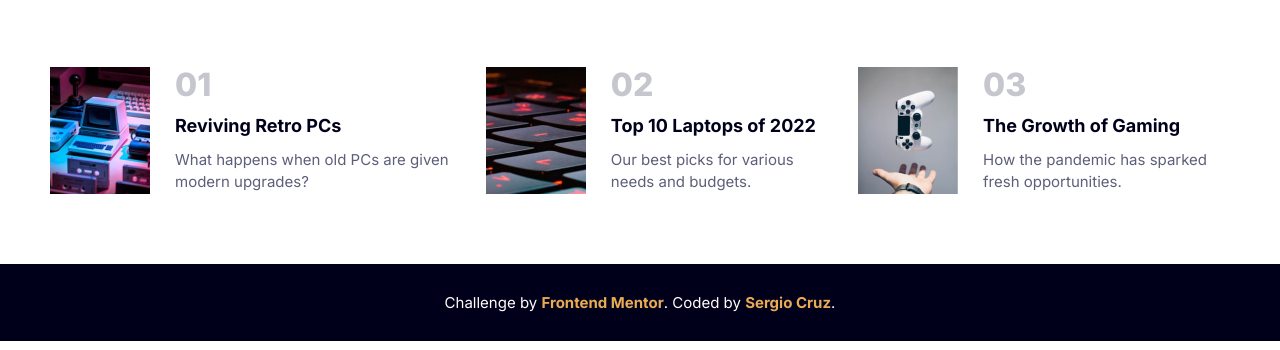
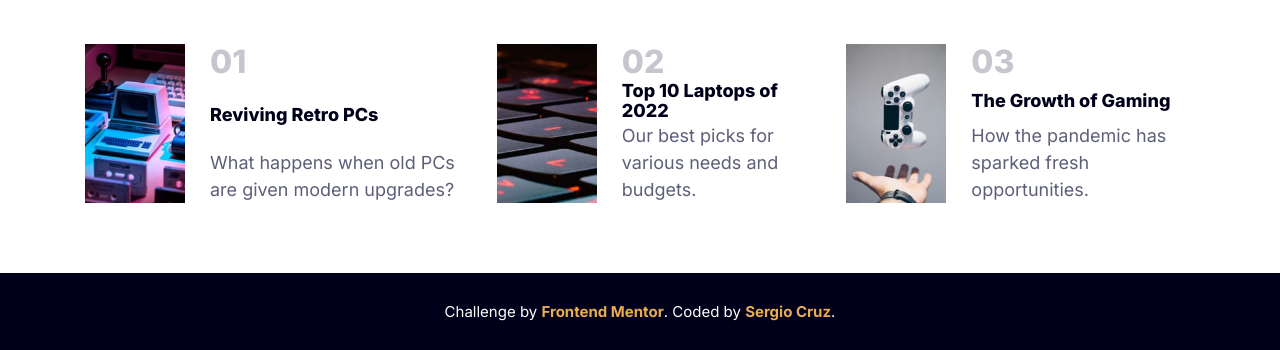
Before and after one commit to SergioCzP/news-homepage, a website: page index.html in a window 1280 px wide. Shown: the part 743-1093 px from the top of the page. Drawn offline with Linux system fonts and the light colour scheme.

Commit message:
meddesk mq done

```diff
--- a/scss/header/_header.scss
+++ b/scss/header/_header.scss
@@ -15,6 +15,12 @@
 
   @include m.mindesk {
     padding: 9rem 5rem 5rem;
+  }
+
+  @include m.meddesk {
+    max-width: 111rem;
+    padding-inline: 0;
+    margin: 0 auto;
   }
 }
 
--- a/scss/main/_aside.scss
+++ b/scss/main/_aside.scss
@@ -11,10 +11,18 @@
   &__container {
     padding: 3rem 2rem;
     background-color: v.$veryDarkBlue;
+
+    @include m.meddesk {
+      padding: 4rem 2.5rem 3.5rem;
+    }
   }
 
   &__title {
     color: v.$softOrange;
+
+    @include m.meddesk {
+      font-size: 4rem;
+    }
   }
 
   &__new {
@@ -27,6 +35,10 @@
   &__heading {
     color: v.$offWhite;
     margin: 3rem 0 1.5rem;
+
+    @include m.meddesk {
+      font-size: 2rem;
+    }
   }
 
   &__text {
--- a/scss/main/_main.scss
+++ b/scss/main/_main.scss
@@ -9,6 +9,11 @@
     flex-direction: column;
     justify-content: space-between;
     padding: 0;
+    max-width: 73rem;
+  }
+
+  @include m.meddesk {
+    gap: 3.5rem;
   }
 
   &__image-web {
@@ -28,10 +33,15 @@
       flex-direction: row;
       gap: 3rem;
       padding: 10rem 0 12.5rem;
+      align-items: center;
     }
 
     @include m.mindesk {
       padding: 5rem 0;
+    }
+
+    @include m.meddesk {
+      padding: 0;
     }
   }
 
@@ -42,6 +52,11 @@
       font-size: 4.6rem;
       margin: 0;
       width: 50%;
+      font-weight: 900;
+    }
+
+    @include m.meddesk {
+      font-size: 5.4rem;
     }
   }
 
@@ -49,11 +64,22 @@
     @include m.tablet {
       width: 50%;
     }
+
+    @include m.meddesk {
+      display: flex;
+      flex-direction: column;
+      justify-content: space-between;
+      gap: 3.5rem;
+    }
   }
 
   &__text {
     line-height: 1.5;
     color: v.$darkGrayishBlue;
+
+    @include m.meddesk {
+      line-height: 1.5;
+    }
   }
 
   &__btn {
@@ -69,6 +95,12 @@
     @include m.tablet {
       width: 80%;
     }
+
+    @include m.meddesk {
+      width: 55%;
+      padding: 1.5rem 2rem;
+      margin: 0;
+    }
   }
 
   &-main {
@@ -77,6 +109,12 @@
       display: flex;
       gap: 3rem;
       padding: 0 5rem;
+    }
+
+    @include m.meddesk {
+      max-width: 111rem;
+      padding-inline: 0;
+      margin: 0 auto;
     }
   }
 
--- a/scss/news/_news.scss
+++ b/scss/news/_news.scss
@@ -10,6 +10,12 @@
   @include m.tablet {
     flex-direction: row;
     padding: 7rem 5rem;
+  }
+
+  @include m.meddesk {
+    padding-inline: 0;
+    max-width: 111rem;
+    margin: 0 auto;
   }
 
   &__new {
@@ -35,11 +41,20 @@
   &__heading {
     color: v.$veryDarkBlue;
     font-size: 1.8rem;
+    font-weight: 900;
+
+    @include m.meddesk {
+      font-size: 1.8rem;
+    }
   }
 
   &__text {
     color: v.$darkGrayishBlue;
     line-height: 1.5;
+
+    @include m.meddesk {
+      font-size: 1.8rem;
+    }
   }
 
   &-bg-color::after {
```
Also changed, not shown: build/css/app.css, 1 other file.
